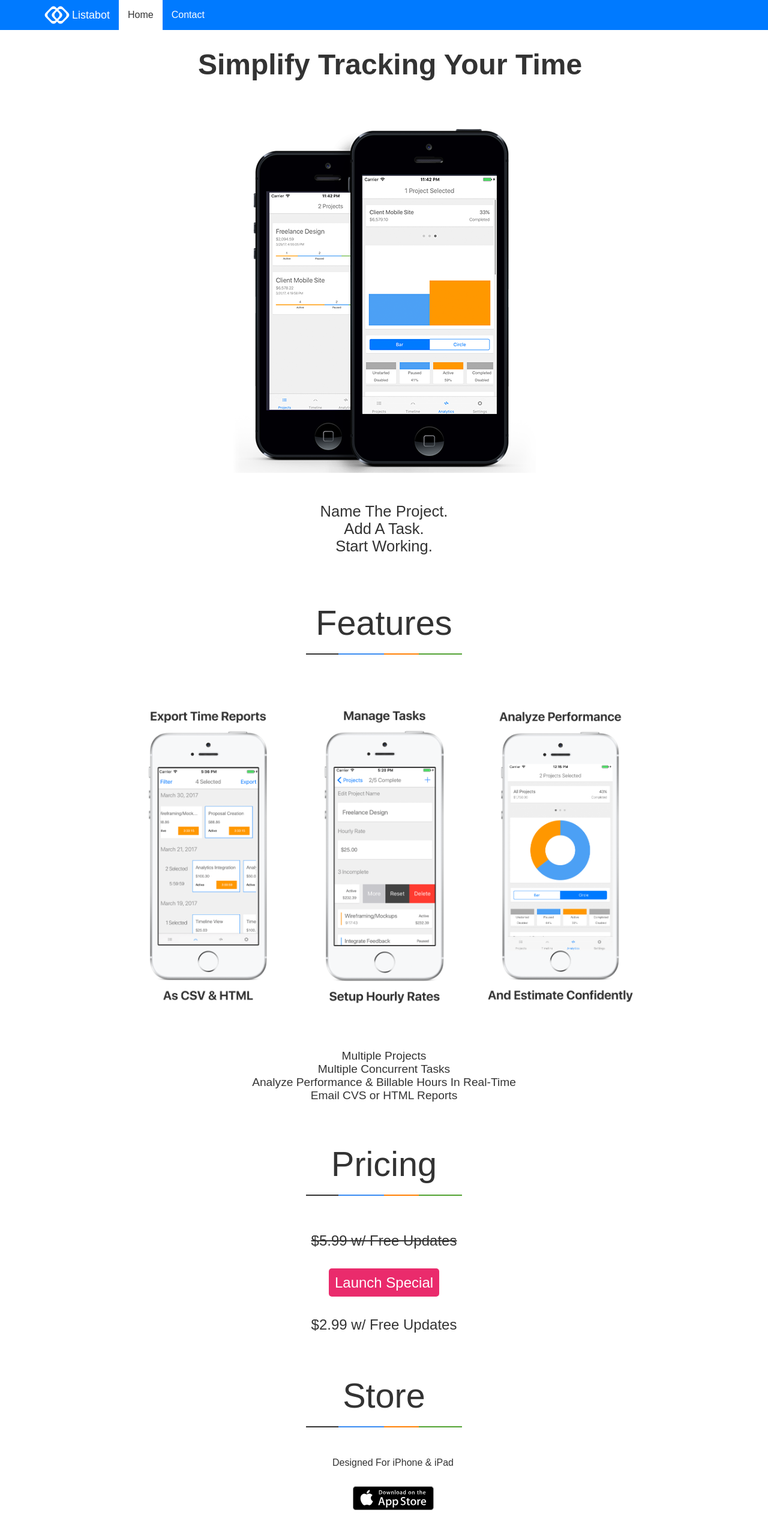
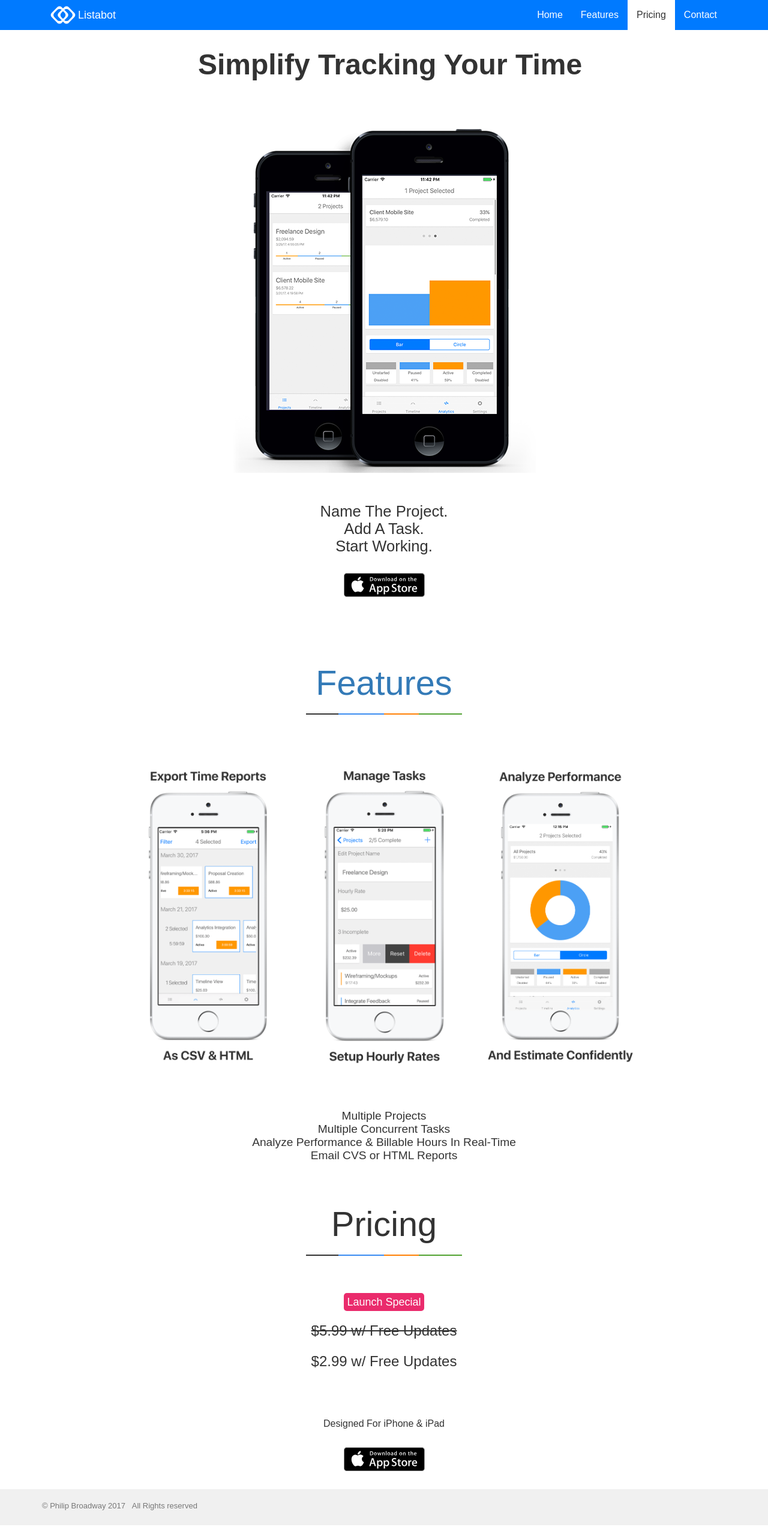
Before and after one commit to listabot/listabot.github.io, a plain HTML site: page index.html in a window 1280 px wide. Shown: the top 2560 px of the page at 60% size. Drawn offline with nearby package versions, Linux system fonts and the light colour scheme; a web font is replaced by a local one.

Commit message:
structure, nav update

```diff
--- a/index.html
+++ b/index.html
@@ -49,7 +49,7 @@
       <!-- End Google Analytics -->
   </head>
 
-  <body>
+  <body data-spy="scroll" data-target=".navbar" data-offset="50">
     <script>
       window.fbAsyncInit = function() {
         FB.init({
@@ -59,6 +59,8 @@
         });
         FB.AppEvents.logPageView();
       };
+
+      jQuery(document).ready(function($) {
         (function(d, s, id){
            var js, fjs = d.getElementsByTagName(s)[0];
            if (d.getElementById(id)) {return;}
@@ -66,8 +68,25 @@
            js.src = "//connect.facebook.net/en_US/sdk.js";
            fjs.parentNode.insertBefore(js, fjs);
          }(document, 'script', 'facebook-jssdk'));
+
+         $('body').scrollspy({target: ".navbar", offset: 50});
+
+         $("#main-nav a").on('click', function(event) {
+           if (this.hash !== "") {
+             event.preventDefault();
+
+             var hash = this.hash;
+             $('html, body').animate({
+               scrollTop: $(hash).offset().top - 50
+             }, 800, function(){
+               window.location.hash = hash;
+             });
+           }
+         });
+      });
+
     </script>
-     <nav class="navbar listabot-primary navbar-default navbar-fixed-top">
+     <nav id="main-nav" class="navbar listabot-primary navbar-default navbar-fixed-top">
        <div class="container">
          <div class="navbar-header">
            <button type="button" class="navbar-toggle collapsed" data-toggle="collapse" data-target="#navbar" aria-expanded="false" aria-controls="navbar">
@@ -76,19 +95,20 @@
              <span class="icon-bar"></span>
              <span class="icon-bar"></span>
            </button>
-           <img class="pull-left" width"50" height="50" src="listabot-logo.svg"><a class="navbar-brand" href="#">Listabot</a>
+           <img class="pull-left brand-logo" width"50" height="50" src="listabot-logo.svg"><a class="navbar-brand" href="#">Listabot</a>
          </div>
          <div id="navbar" class="collapse navbar-collapse">
-           <ul class="nav navbar-nav">
-             <li class="active"><a href="#">Home</a></li>
+           <ul class="nav navbar-nav"></ul>
+           <ul class="nav navbar-nav pull-right">
+             <li class="active"><a href="#home">Home</a></li>
+             <li><a href="#features">Features</a></li>
+              <li><a href="#store">Pricing</a></li>
              <li><a href="mailto:yo@listabot.com">Contact</a></li>
-             </li>
            </ul>
          </div>
        </div>
      </nav>
-
-    <div class="container">
+    <div id="home" class="container">
       <div class="page-header display-1">
         <h1>Simplify Tracking Your Time</h1>
       </div>
@@ -103,9 +123,12 @@
         <h2>Name The Project.</h2>
         <h2>Add A Task.</h2>
         <h2>Start Working.</h2>
+        <div class="row ">
+          <a href="http://appstore.com/listabot"><img class="img-responsive appstore-badge" src="appstoreBadge.svg"></a>
         </div>
       </div>
-    <h3 class="text-center display-2">Features</h3>
+    </div>
+    <h3 id="features" class="text-center display-2"><a name="features">Features</a></h3>
     <div class="container">
       <div class="row text-center">
         <img class="img wow fadeIn" height="574" src="1242x2208-timeline.png">
@@ -123,24 +146,22 @@
            </ul>
       </div>
     </div>
-    <h3 class="display-2 text-center">Pricing</h3>
-    <div class="container">
+
+      <h3 id="store" class="display-2 text-center">Pricing</h3>
       <div class="row pricing text-center">
-
         <table class="table pricing">
           <tr>
-            <td><s>$5.99  w/ Free Updates</s></td>
+            <td><span class="special">Launch Special</span></td>
           </tr>
           <tr>
-            <td><span class="special">Launch Special</span></td>
+            <td><s>$5.99  w/ Free Updates</s></td>
           </tr>
            <tr>
              <td> $2.99 w/ Free Updates</td>
             </tr>
         </table>
       </div>
-      <h3 class="display-2 text-center">Store</h3>
-      <div class="container">
+      <div class="container supports">
         <div class="row">
           <h4 class="text-center display-3">Designed For iPhone &amp; iPad<h4>
           <a href="http://appstore.com/listabot"><img class="img-responsive appstore-badge" src="appstoreBadge.svg"></a>
--- a/style.css
+++ b/style.css
@@ -205,8 +205,8 @@ body {
   border-bottom:0px!important;
 }
 
-.pricing tr {
-  height:70px!important;
+#pricing{
+  margin-bottom:100px;
 }
 
 .pricing td {
@@ -216,11 +216,16 @@ body {
 }
 .special {
   background-color:#ea2b6c;
-  padding:10px;
+  padding:5px;
   color:#fff;
   border-radius:5px;
+  font-size:0.75em;
 }
 
+
+.supports {
+  margin-top:50px;
+}
 .row img {
   padding-top:30px;
   padding-bottom:30px;
@@ -236,9 +241,6 @@ body {
   text-align:center;
 }
 
-.logo {
-  float:left;
-  width:25px;
-  height:25px;
-  margin-top:-0.25em;
+.brand-logo {
+  margin-left:10px;
 }
```
Lines whose indentation alone changed are shown as unchanged.
